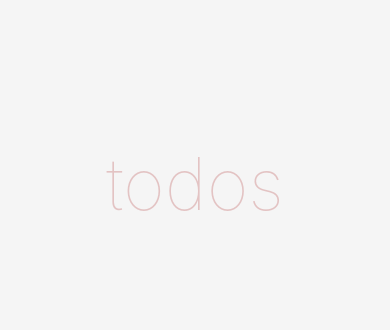
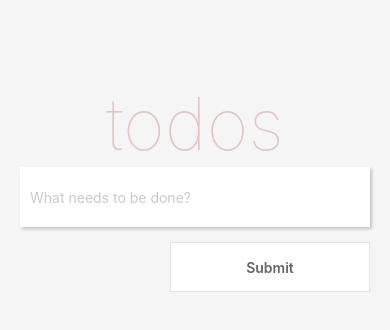
Before and after one commit to JerYoMat/simple-to-do, a React Native app: screen / in a window 390 px wide. Shown: the top 330 px of the page. Built offline with nearby package versions, Linux system fonts and the light colour scheme.

Commit message:
added input with submit button and event handlers

```diff
--- a/App.js
+++ b/App.js
@@ -1,24 +1,55 @@
-import React, { Component } from 'react'
-import { View, ScrollView, StyleSheet } from 'react-native'
+import React, { Component } from 'react';
+import { View, ScrollView, StyleSheet } from 'react-native';
 import Heading from './components/Heading';
+import Input from './components/Input';
+import Button from './components/Button';
+
+
+let todoIndex = 0
 
 class App extends Component {
-  constructor() {
+
+  constructor () {
     super()
     this.state = {
       inputValue: '',
       todos: [],
       type: 'All'
     }
+
+    this.submitTodo = this.submitTodo.bind(this)
   }
 
-  render() {
+  inputChange (inputValue) {
+    this.setState({ inputValue })
+  }
+
+  submitTodo () {
+    if (this.state.inputValue.match(/^\s*$/)) return
+    let todo = { title: this.state.inputValue, todoIndex: todoIndex, complete: false }
+    todoIndex++
+    this.state.todos.push(todo)
+    this.setState({ todos: this.state.todos, inputValue: '' }, () => {
+      console.log('State: ', this.state)
+    })
+  }
+
+
+
+  render () {
+    const { todos, inputValue } = this.state
     return (
-      <View style={styles.container}>
+      <View
+        style={styles.container}>
         <ScrollView
           keyboardShouldPersistTaps='always'
           style={styles.content}>
           <Heading />
+          <Input
+            inputValue={inputValue}
+            inputChange={(text) => this.inputChange(text)} />
+          <Button
+            submitTodo={this.submitTodo} />
         </ScrollView>
       </View>
     )
@@ -27,13 +58,12 @@
 
 const styles = StyleSheet.create({
   container: {
-    flex: 1,
-    backgroundColor: '#f5f5f5'
+    backgroundColor: '#f5f5f5',
+    flex: 1
   },
   content: {
-    flex: 1,
-    paddingTop: 60
+    flex: 1
   }
 })
 
-export default App;
+export default App
--- /dev/null
+++ b/components/Button.js
@@ -0,0 +1,40 @@
+import React from 'react';
+import { View, Text, StyleSheet, TouchableHighlight } from 'react-native';
+
+const Button = ({ submitTodo }) => (
+  <View style={styles.buttonContainer}>
+    <TouchableHighlight
+      underlayColor='#efefef'
+      style={styles.button}
+      onPress={submitTodo}>
+      <Text style={styles.submit}>
+        Submit
+      </Text>
+    </TouchableHighlight>
+  </View>
+)
+
+const styles = StyleSheet.create({
+  buttonContainer: {
+    alignItems: 'flex-end'
+  },
+  button: {
+    height: 50,
+    paddingLeft: 20,
+    paddingRight: 20,
+    backgroundColor: '#ffffff',
+    width: 200,
+    marginRight: 20,
+    marginTop: 15,
+    borderWidth: 1,
+    borderColor: 'rgba(0,0,0,.1)',
+    justifyContent: 'center',
+    alignItems: 'center'
+  },
+  submit: {
+    color: '#666666',
+    fontWeight: '600'
+  }
+})
+
+export default Button;
--- a/components/Input.js
+++ b/components/Input.js
@@ -1,16 +1,17 @@
-import React from 'react'
-import { View, TextInput, StyleSheet } from 'react-native'
+import React from 'react';
+import { View, TextInput, StyleSheet } from 'react-native';
 
-const Input = () => (
+const Input = ({ inputValue, inputChange }) => (
   <View style={styles.inputContainer}>
     <TextInput
+      value={inputValue}
       style={styles.input}
       placeholder='What needs to be done?'
       placeholderTextColor='#CACACA'
-      selectionColor='#666666' />
+      selectionColor='#666666'
+      onChangeText={inputChange} />
   </View>
 )
-
 const styles = StyleSheet.create({
   inputContainer: {
     marginLeft: 20,
```
Lines whose indentation alone changed are shown as unchanged.
